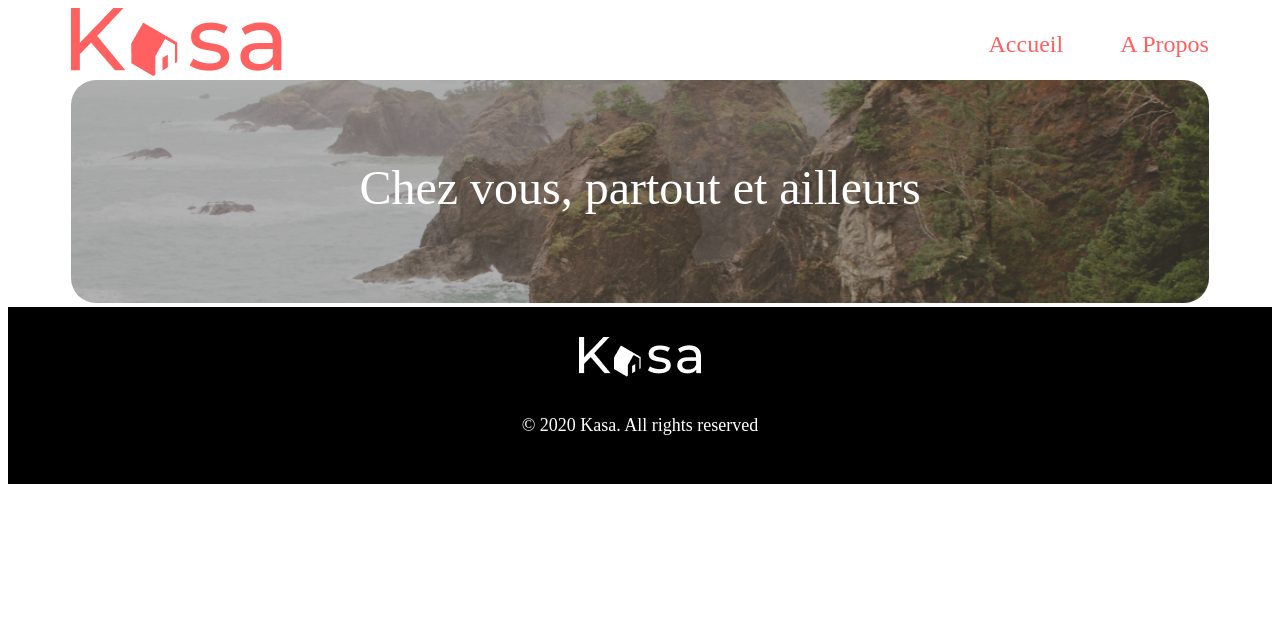
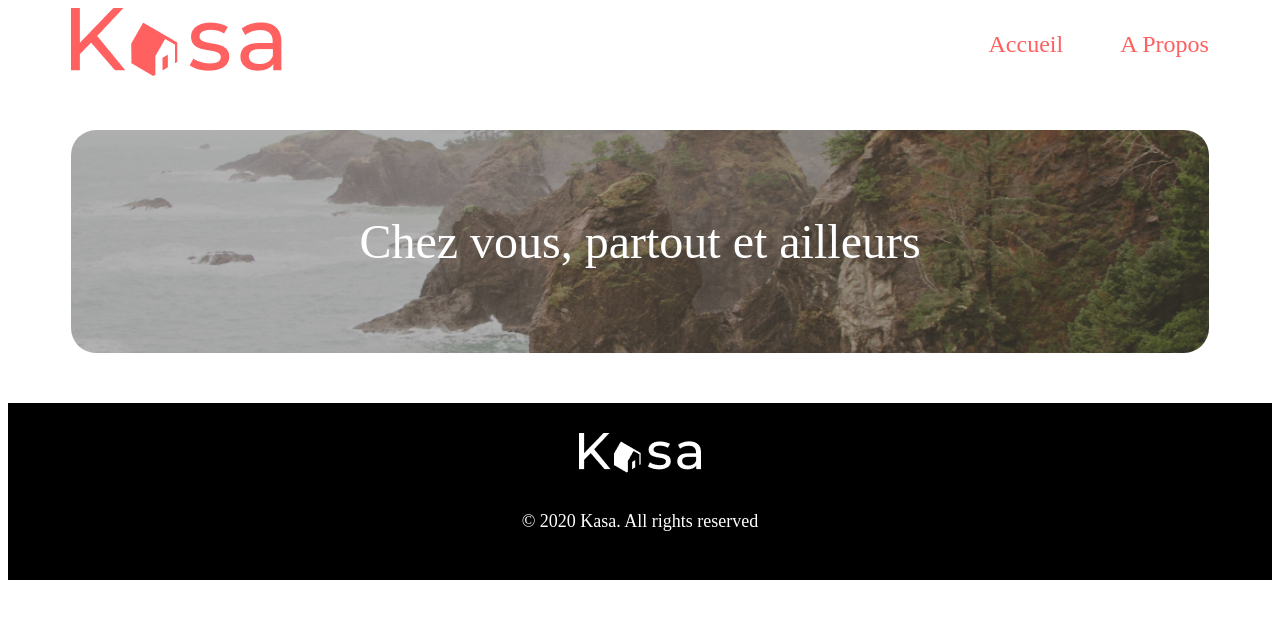
Before and after one commit to pierrefayet/kasa, a React (Create React App) app: page / in a window 1280 px wide. Shown: the top 618 px of the page. Built offline with nearby package versions, Linux system fonts and the light colour scheme.

Commit message:
Finished banner home component

```diff
--- a/src/component/banner/banner.scss
+++ b/src/component/banner/banner.scss
@@ -1,30 +1,26 @@
 @import '../../sass/main.scss';
 
 .banner_home {
-    margin: 0 auto;
+    display: flex;
+    justify-content: center;
+    align-items: center;
+    margin: 50px auto;
     padding: 0 5%;
     .banner_home-background {
         width: 100%;
         height: 223px;
         object-fit: cover;
         border-radius: 25px;
-        position: relative;
         filter: brightness(70%);
         background-size: contain;
+
     }
     .banner_home-text {
         display: flex;
         align-items: center;
         justify-content: center;
-        margin: 0;
-        width: 100%;
-        position: fixed;
-        top: 20%;
-        left: 50%;
-        transform: translateX(-50%);
-        font-weight: 500;
+        position: absolute;
         font-size: 48px;
         color: $primary;
-
     }
 }
--- a/src/component/footer/footer.scss
+++ b/src/component/footer/footer.scss
@@ -3,9 +3,9 @@
 .footer {
     background-color: #000;
     display: flex;
+    flex-direction: column;
     justify-content: center;
     align-items: center;
-    flex-wrap: wrap;
     padding: 30px;
     &.footer img {
 
@@ -15,10 +15,9 @@
     margin-bottom: 20px;
     }
     .footer_text {
-        width: 100%;
         text-align: center;
         font-size: 18px;
         font-weight: 500;
-        color: #fff;
+        color: $primary;
     }
 }
```
